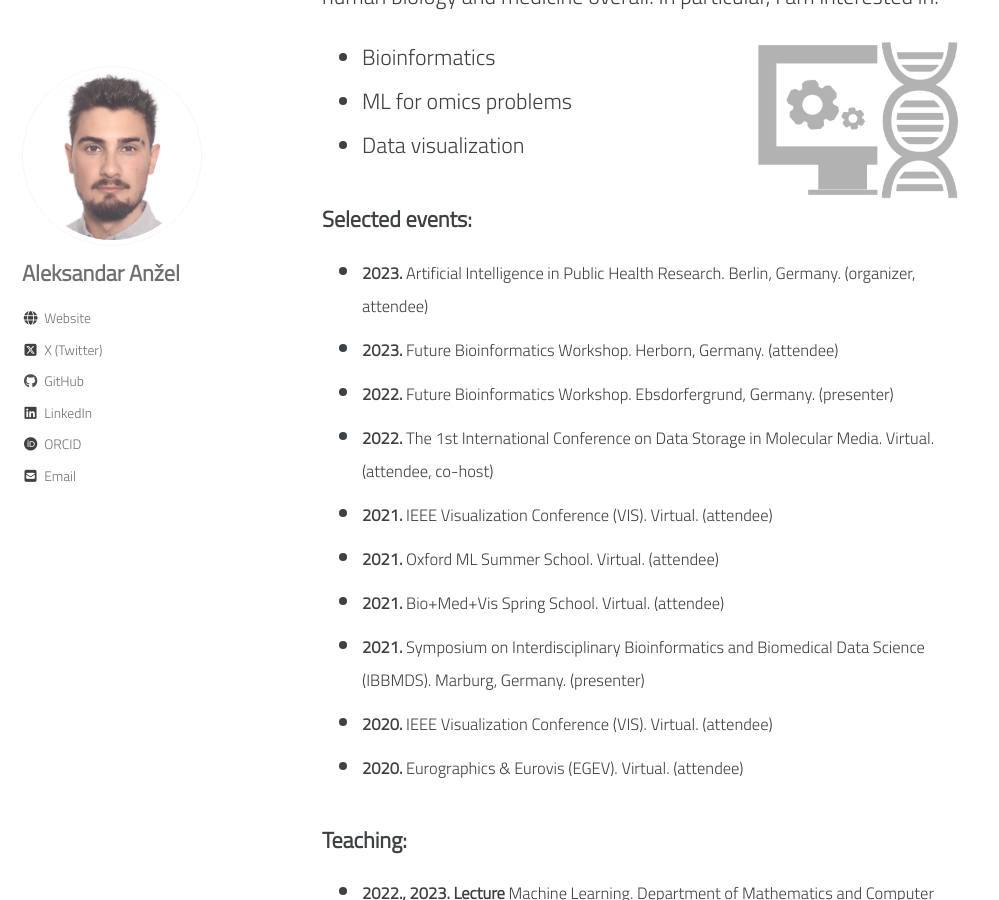
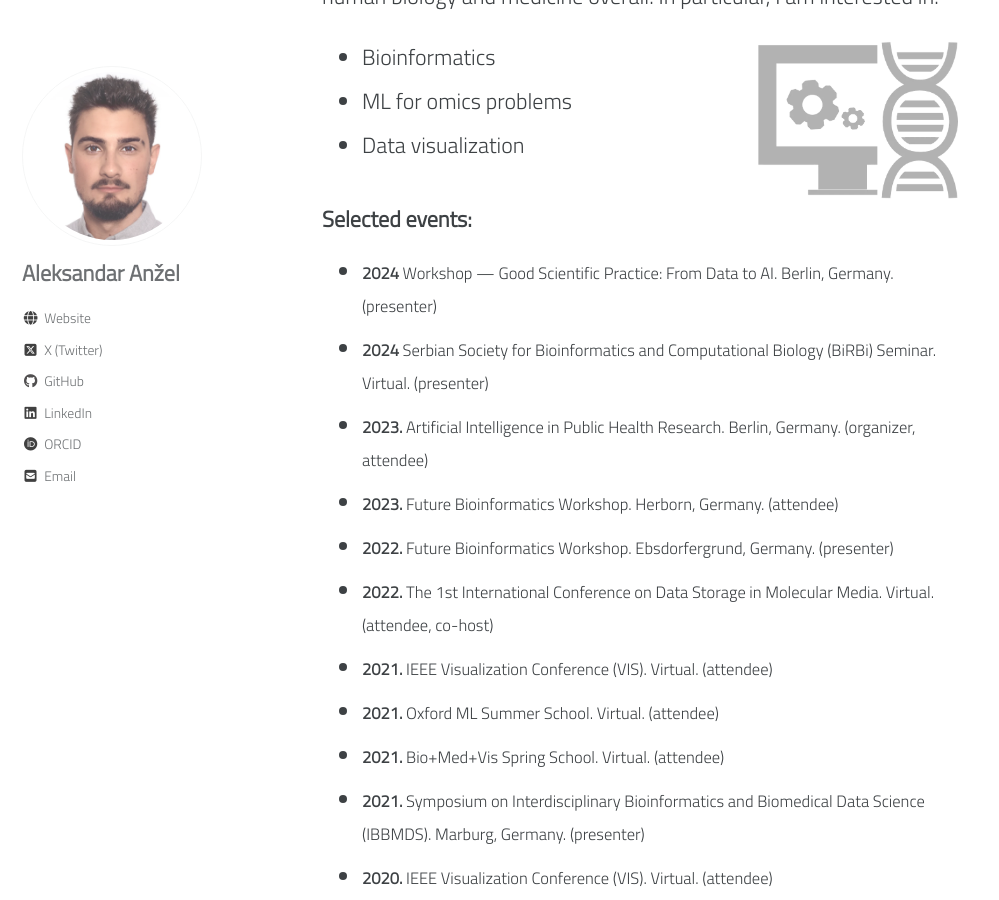
Before and after one commit to AAnzel/aanzel.github.io, a Jekyll site: the page built from pages/research.md, in a window 1280 px wide and 900 px high, scrolled down 403 px. Shown: the whole window, without its empty margins (0-999 px from the left). Built offline with Jekyll 4.4.1, drawn with Linux system fonts in a browser that asks for light colours; cached includes are drawn as plain includes; nearby versions of some CDN libraries.

Commit message:
Added: Updated the CV and the Research page with new events.

```diff
--- a/pages/research.md
+++ b/pages/research.md
@@ -16,6 +16,9 @@ My main research thesis is that computer science methods will profoundly acceler
 
 
 ###### Selected events:
+
+* <small>**2024** Workshop --- Good Scientific Practice: From Data to AI. Berlin, Germany. (presenter)</small>
+* <small>**2024** Serbian Society for Bioinformatics and Computational Biology (BiRBi) Seminar. Virtual. (presenter)</small>
 * <small>**2023.** Artificial Intelligence in Public Health Research. Berlin, Germany. (organizer, attendee)</small>
 * <small>**2023.** Future Bioinformatics Workshop. Herborn, Germany. (attendee)</small>
 * <small>**2022.** Future Bioinformatics Workshop. Ebsdorfergrund, Germany. (presenter)</small>
```
Also changed, not shown: 1 other file.
